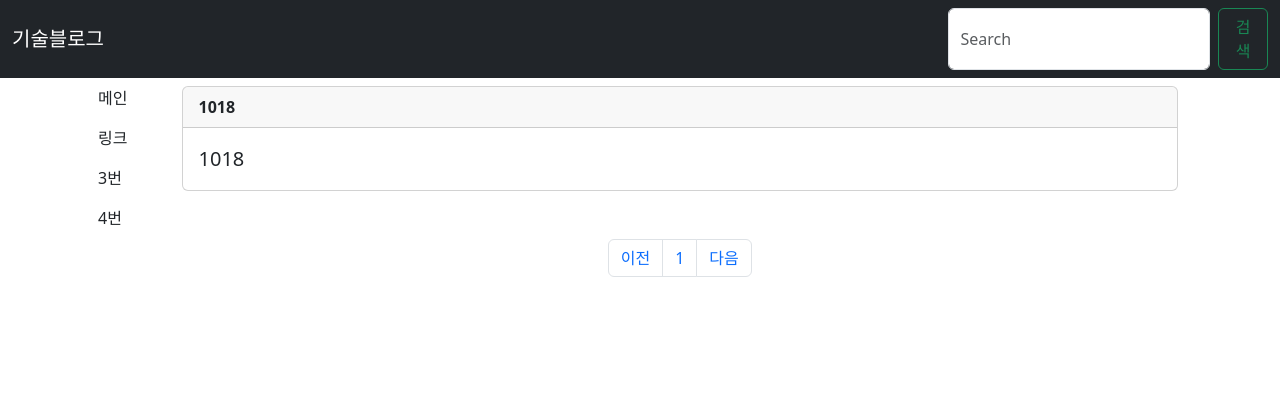
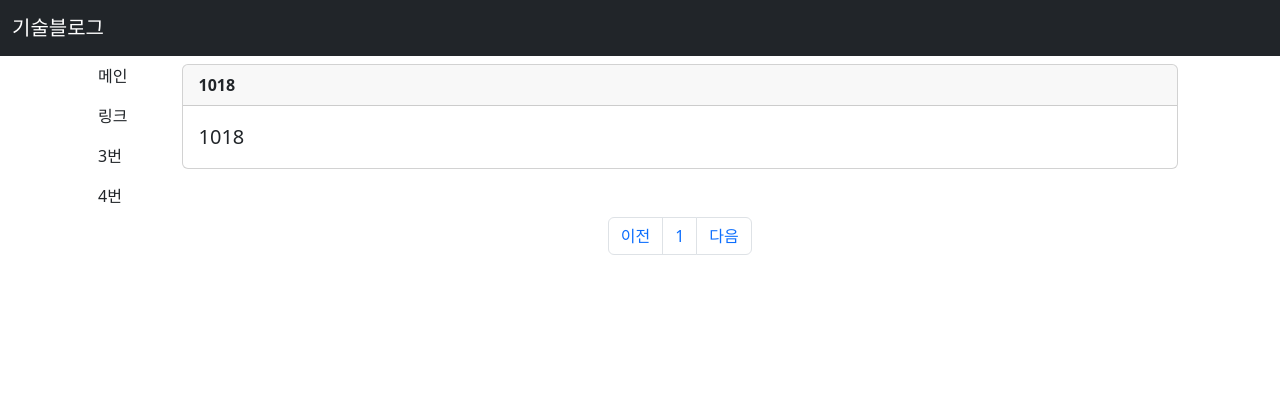
Before and after one commit to ANDONGWOO/techblog, a Django app: page /app1/ in a window 1280 px wide. Shown: the top 420 px of the page. Run offline with Django 3.2, Linux system fonts and the light colour scheme; data comes from the database, SQL or seed files in the repository; some libraries are stand-ins or nearby versions.

Commit message:
검색 창 삭제

```diff
--- a/techblog/templates/base.html
+++ b/techblog/templates/base.html
@@ -17,10 +17,6 @@
         <div class="container-fluid ">
           <a class="navbar-brand text-white" href="#">기술블로그</a>
           {% comment %} 검색 아이콘 클릭 모달 검색창 {% endcomment %}
-          <form class="d-flex">
-            <input class="form-control me-2" id="search_kw" type="search" placeholder="Search" aria-label="Search">
-            <button class="btn btn-outline-success" type="submit">검색</button>
-          </form>
         </div>
       </nav>
       <div class="container">
```
Also changed, not shown: README.md, app1/templates/app1/Search function.html (deleted).
